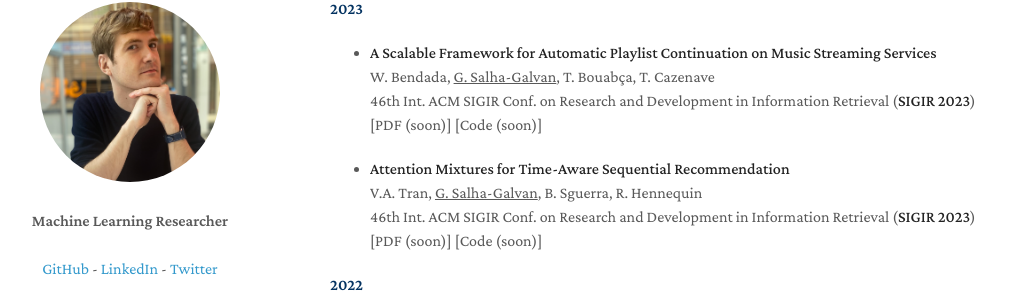
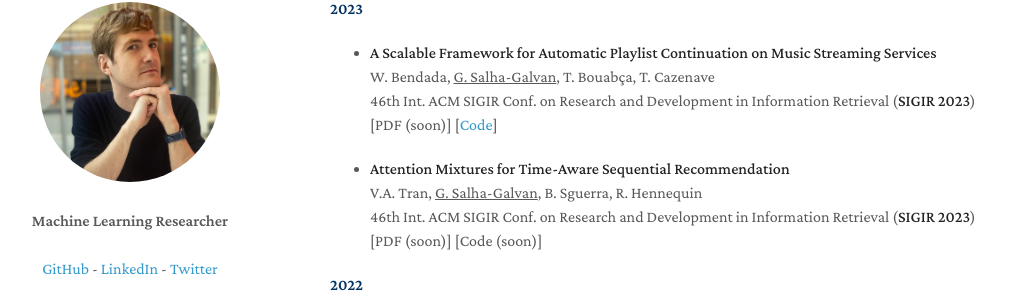
Before and after one commit to GuillaumeSalhaGalvan/GuillaumeSalhaGalvan.github.io, a Jekyll site: the page built from index.md, in a window 1280 px wide and 900 px high, scrolled down 915 px. Shown: the part 144-452 px from the top of the window, without its empty margins (140-1151 px from the left). Built offline with Jekyll 4.4.1, drawn with Linux system fonts in a browser that asks for light colours; our own code applies the rules of GitHub Pages for plain Markdown files; a script that is not in the unit is left out.

Commit message:
Update index.md

```diff
--- a/index.md
+++ b/index.md
@@ -39,7 +39,7 @@ See me also on **<a href="https://scholar.google.fr/citations?hl=fr&authuser=1&u
 - **A Scalable Framework for Automatic Playlist Continuation on Music Streaming Services**<br>
 W. Bendada, <ins>G. Salha-Galvan</ins>, T. Bouabça, T. Cazenave <br>
 46th Int. ACM SIGIR Conf. on Research and Development in Information Retrieval (**SIGIR 2023**) <br>
-[PDF (soon)] [Code (soon)]
+[PDF (soon)] [<a href="https://github.com/deezer/APC-RTA" target="_blank">Code</a>]
 
 - **Attention Mixtures for Time-Aware Sequential Recommendation**<br>
 V.A. Tran, <ins>G. Salha-Galvan</ins>, B. Sguerra, R. Hennequin <br>
```
